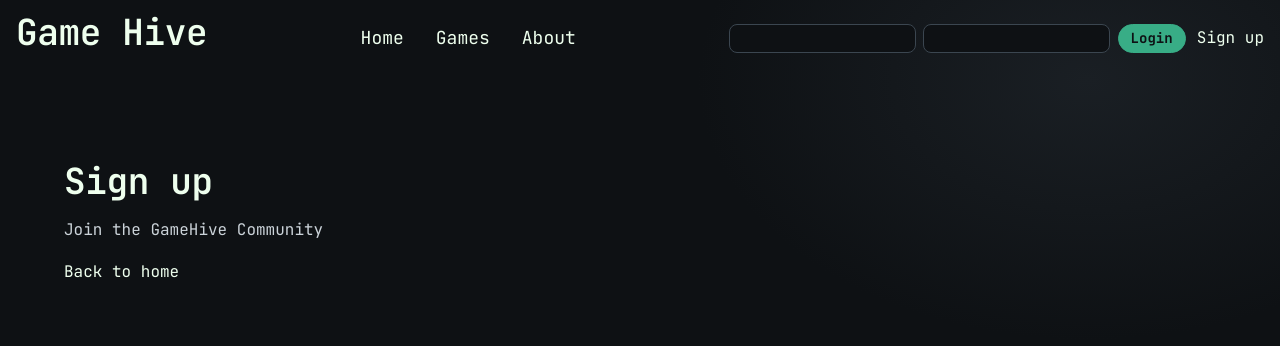
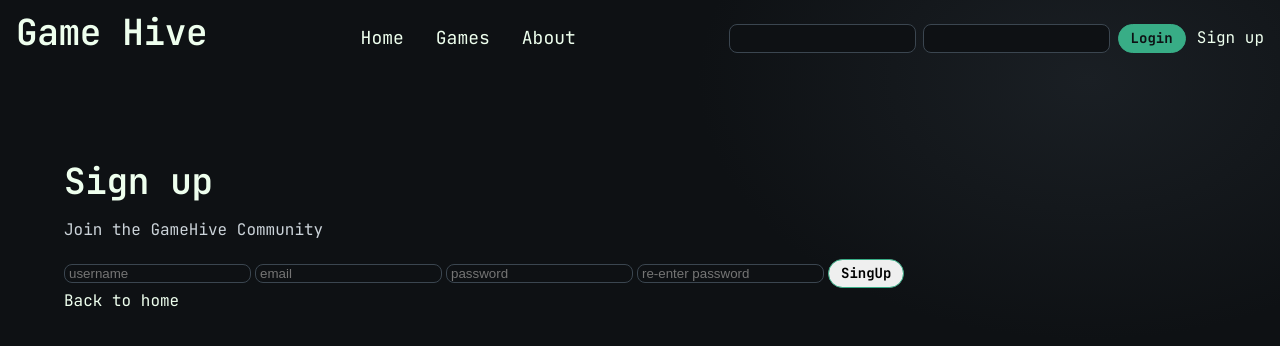
Before and after one commit to maxmattiasson/GameHive, a React (Vite) app in the folder apps/web/frontend/: page /signup in a window 1280 px wide. Shown: the top 346 px of the page. Built offline with nearby package versions, Linux system fonts and the light colour scheme; no server answers.

Commit message:
signup stuff

```diff
--- /dev/null
+++ b/apps/web/frontend/src/hooks/useSignup.ts
@@ -0,0 +1,65 @@
+import { useState, type ChangeEvent } from "react";
+import { handleSignup } from "../services/signupService";
+
+export function useSignup() {
+  const [email, setEmail] = useState("");
+  const [password, setPassword] = useState("");
+  const [confirmPassword, setConfirmPassword] = useState("");
+  const [username, setUsername] = useState("");
+  const [success, setSuccess] = useState<string | null>(null);
+  const [error, setError] = useState<string | null>(null);
+
+  const onChangeEmail = (e: ChangeEvent<HTMLInputElement>) => {
+    setEmail(e.target.value);
+  };
+  const onChangePassword = (e: ChangeEvent<HTMLInputElement>) => {
+    setPassword(e.target.value);
+  };
+  const onChangeConfirmPassword = (e: ChangeEvent<HTMLInputElement>) => {
+    setConfirmPassword(e.target.value);
+  };
+  const onChangeUsername = (e: ChangeEvent<HTMLInputElement>) => {
+    setUsername(e.target.value);
+  };
+
+  const signup = async () => {
+    setError(null);
+    setSuccess(null);
+    setUsername("");
+    setEmail("");
+    setPassword("");
+    setConfirmPassword("");
+
+    if (password !== confirmPassword) {
+      setError("passwords do not match");
+      return;
+    }
+    try {
+      await handleSignup(email, password, username);
+      setSuccess("Account created successfully!");
+    } catch (error) {
+      if (error instanceof Error) {
+        setError(error.message);
+      } else {
+        setError("something went wrong");
+      }
+    }
+  };
+  return {
+    email,
+    setEmail,
+    password,
+    setPassword,
+    confirmPassword,
+    setConfirmPassword,
+    username,
+    setUsername,
+    error,
+    onChangeUsername,
+    onChangeEmail,
+    onChangePassword,
+    onChangeConfirmPassword,
+    signup,
+    success
+  };
+}
--- a/apps/web/frontend/src/pages/signup/SignupPage.tsx
+++ b/apps/web/frontend/src/pages/signup/SignupPage.tsx
@@ -1,10 +1,62 @@
 import { Link } from "react-router-dom";
+import { useSignup } from "../../hooks/useSignup";
 
 export function SignupPage() {
+  const {
+    username,
+    email,
+    password,
+    confirmPassword,
+    error,
+    onChangeUsername,
+    onChangeEmail,
+    onChangePassword,
+    onChangeConfirmPassword,
+    signup,
+    success
+  } = useSignup();
+
+  const handleSubmit = async (e: React.FormEvent<HTMLFormElement>) => {
+    e.preventDefault();
+    console.log("hallå?");
+    await signup();
+  };
+
   return (
     <section>
       <h1>Sign up</h1>
       <p>Join the GameHive Community</p>
+      {success && <p style={{ color: "green" }}>{success}</p>}
+      {error && <p style={{ color: "red" }}>{error}</p>}
+      <form onSubmit={handleSubmit}>
+        <input
+          type="text"
+          value={username}
+          onChange={onChangeUsername}
+          placeholder="username"
+        />
+        <input
+          type="text"
+          value={email}
+          onChange={onChangeEmail}
+          placeholder="email"
+        />
+        <input
+          type="password"
+          value={password}
+          onChange={onChangePassword}
+          placeholder="password"
+        />
+
+        <input
+          type="password"
+          value={confirmPassword}
+          onChange={onChangeConfirmPassword}
+          placeholder="re-enter password"
+        />
+
+        <button type="submit">SingUp</button>
+      </form>
       <Link to="/">Back to home</Link>
     </section>
   );
--- /dev/null
+++ b/apps/web/frontend/src/services/signupService.ts
@@ -0,0 +1,16 @@
+export const handleSignup = async (
+  username: string,
+  email: string,
+  password: string
+) => {
+  try {
+    const response = await fetch("http://localhost:3000/api/auth/signup", {
+      method: "POST",
+      headers: { "Content-Type": "application/json" },
+      body: JSON.stringify({ username, email, password })
+    });
+    return await response.json();
+  } catch (error) {
+    console.error(error);
+  }
+};
```
